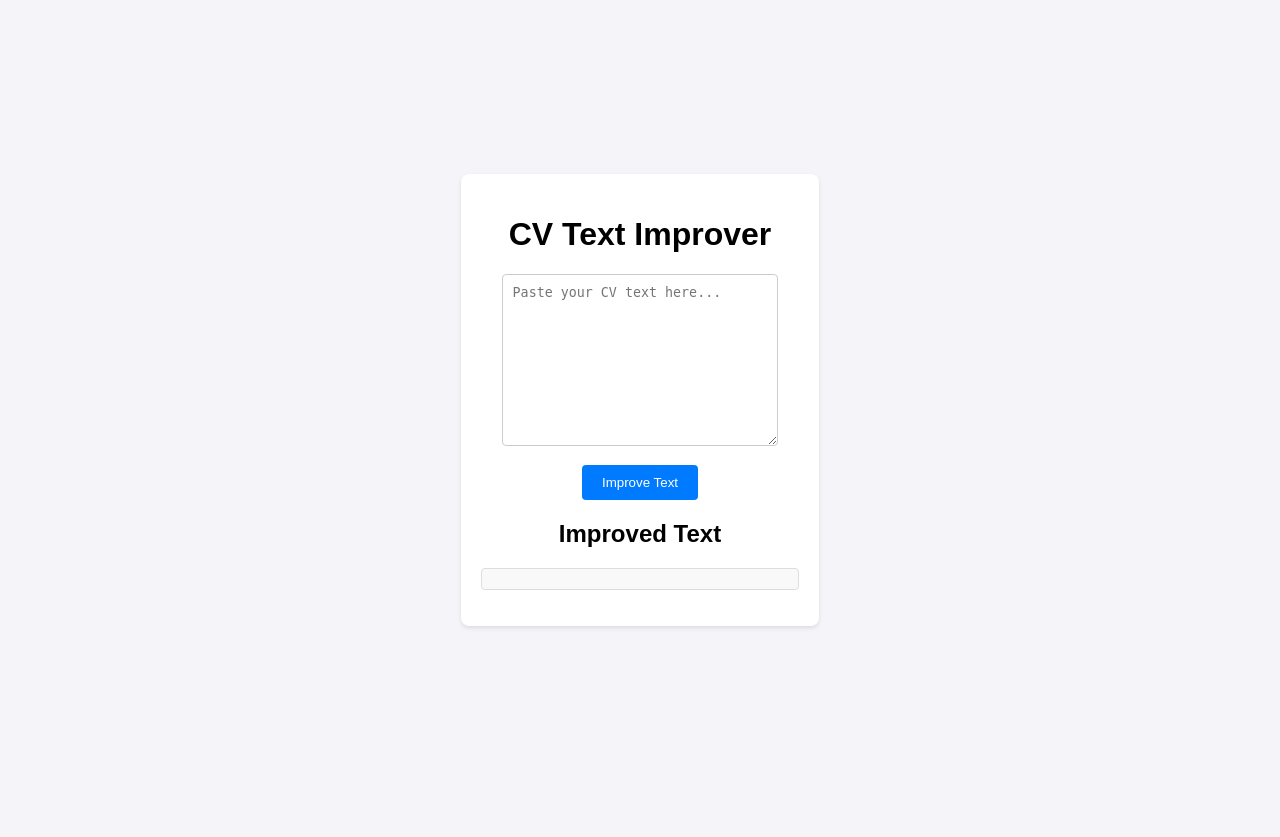
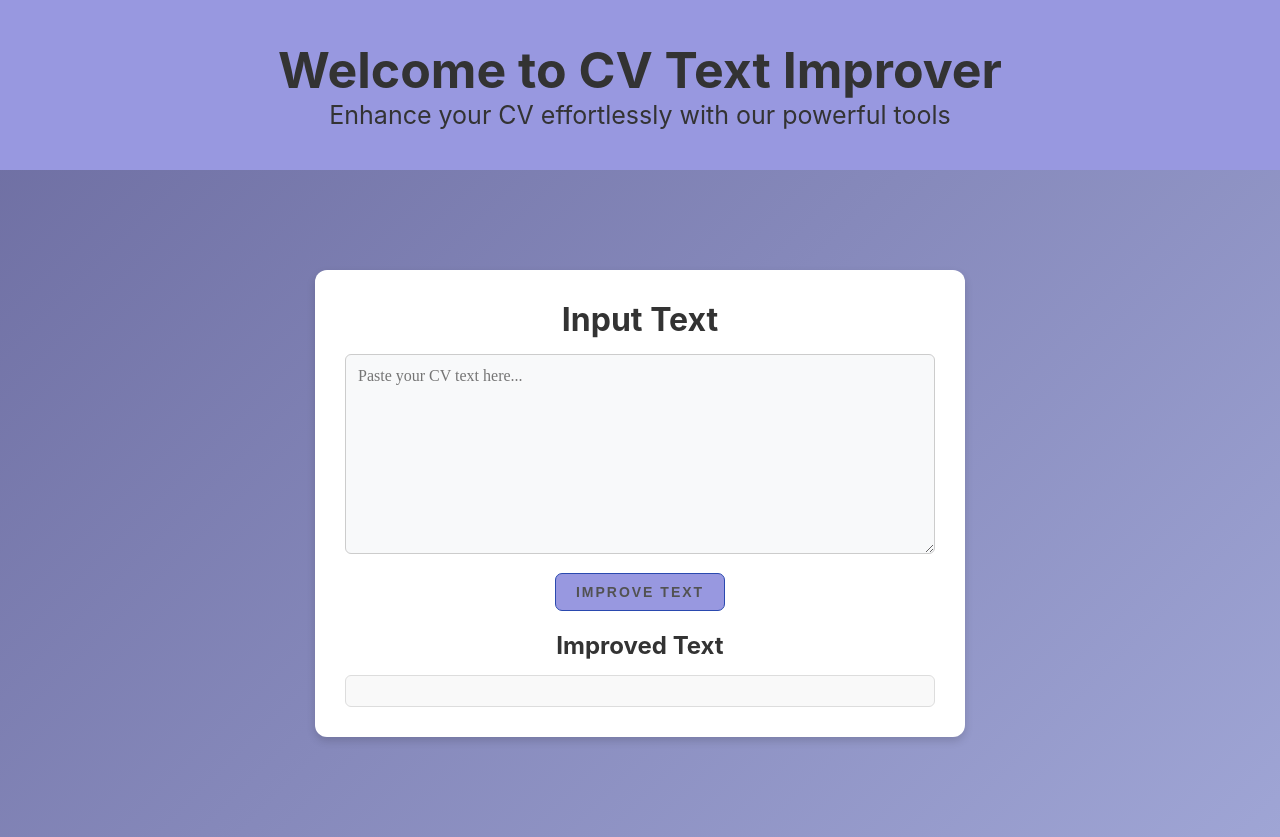
Before and after one commit to AnangAyman/CV_Improver_AOL_AI, a Flask app: page / in a window 1280 px wide. Before the commit the page ends 628 px from the top, so only its background shows below. Run offline with Flask 3, Linux system fonts and the light colour scheme.

Commit message:
css and html

```diff
--- a/static/styles.css
+++ b/static/styles.css
@@ -1,47 +1,169 @@
+/* General Reset */
+* {
+    margin: 0;
+    padding: 0;
+    box-sizing: border-box;
+  }
+
+  /* Body Styling */
   body {
-    font-family: Arial, sans-serif;
+    font-family: 'Inter', Arial, sans-serif; /* Modern and clean font */
     margin: 0;
     padding: 0;
     display: flex;
     justify-content: center;
     align-items: center;
-    height: 100vh;
-    background-color: #f4f4f9;
+    flex-direction: column;
+    min-height: 100vh;
+    background: linear-gradient(135deg, #6c6ca0, #9fa5d5); /* Subtle gradient for a modern look */
+    color: #333;
   }
+
+  header {
+    background-color: #9898e0;
+    padding: 40px;
+    color: #333;
+    width: 100%;
+    text-align: center;
+    font-size: 25px;
+  }
+
+  /* Container Styling */
   .container {
     text-align: center;
-    background: white;
-    padding: 20px;
-    border-radius: 8px;
-    box-shadow: 0 2px 4px rgba(0, 0, 0, 0.1);
+    background: #ffffff;
+    margin: 100px 0;
+    padding: 30px;
+    border-radius: 12px;
+    box-shadow: 0 4px 8px rgba(0, 0, 0, 0.15);
+    width: 90%;
+    max-width: 650px;
   }
+
+  /* Textarea Styling */
   textarea {
-    width: 80%;
-    height: 150px;
+    width: 100%;
+    height: 200px;
     margin-bottom: 15px;
-    padding: 10px;
-    border-radius: 4px;
+    margin-top: 15px;
+    padding: 12px;
+    border-radius: 6px;
     border: 1px solid #ccc;
+    background: #f8f9fa;
+    resize: vertical;
+    font-size: 16px;
+    outline: none;
+    transition: border-color 0.3s;
+    text-align: justify;
+    font-family:"Times New Roman";
   }
+  textarea:focus {
+    border-color: #007BFF;
+    box-shadow: 0 0 5px rgba(0, 123, 255, 0.3);
+  }
+
+  /* Button Styling */
   button {
+    position: relative;
     padding: 10px 20px;
-    background-color: #007BFF;
-    color: white;
-    border: none;
-    border-radius: 4px;
-    cursor: pointer;
+    border-radius: 7px;
+    border: 1px solid rgb(42, 73, 175);
+    font-size: 14px;
+    text-transform: uppercase;
+    font-weight: 600;
+    letter-spacing: 2px;
+    background-color: rgb(152, 152, 224);
+    color: #525252;
+    overflow: hidden;
+    box-shadow: 0 0 0 0 transparent;
+    -webkit-transition: all 0.2s ease-in;
+    -moz-transition: all 0.2s ease-in;
+    transition: all 0.2s ease-in;
   }
+
   button:hover {
-    background-color: #0056b3;
+    background: rgb(152, 152, 224);
+    box-shadow: 0 0 30px 5px rgb(152, 152, 224, 0.815);
+    -webkit-transition: all 0.2s ease-out;
+    -moz-transition: all 0.2s ease-out;
+    transition: all 0.2s ease-out;
   }
+
+  button:hover::before {
+    -webkit-animation: sh02 0.5s 0s linear;
+    -moz-animation: sh02 0.5s 0s linear;
+    animation: sh02 0.5s 0s linear;
+  }
+
+  button::before {
+    content: '';
+    display: block;
+    width: 0px;
+    height: 86%;
+    position: absolute;
+    top: 7%;
+    left: 0%;
+    opacity: 0;
+    background: #fff;
+    box-shadow: 0 0 50px 30px #fff;
+    -webkit-transform: skewX(-20deg);
+    -moz-transform: skewX(-20deg);
+    -ms-transform: skewX(-20deg);
+    -o-transform: skewX(-20deg);
+    transform: skewX(-20deg);
+  }
+
+  @keyframes sh02 {
+    from {
+      opacity: 0;
+      left: 0%;
+    }
+
+    50% {
+      opacity: 1;
+    }
+
+    to {
+      opacity: 0;
+      left: 100%;
+    }
+  }
+
+  button:active {
+    box-shadow: 0 0 0 0 transparent;
+    -webkit-transition: box-shadow 0.2s ease-in;
+    -moz-transition: box-shadow 0.2s ease-in;
+    transition: box-shadow 0.2s ease-in;
+  }
+
+
+  /* Output Container */
   #output-container {
     margin-top: 20px;
   }
   #output-text {
     white-space: pre-wrap;
-    text-align: left;
-    padding: 10px;
+    text-align: justify;
+    margin-top: 15px;
+    padding: 15px;
     background: #f9f9f9;
     border: 1px solid #ddd;
-    border-radius: 4px;
+    border-radius: 6px;
+    font-size: 16px;
+    color: #555;
+    font-family:"Times New Roman";
   }
+
+  /* Responsive Design */
+  @media (max-width: 600px) {
+    .container {
+      padding: 20px;
+    }
+    textarea {
+      height: 120px;
+    }
+    button {
+      width: 100%;
+      padding: 12px;
+    }
+  }
--- a/templates/index.html
+++ b/templates/index.html
@@ -3,12 +3,17 @@
 <head>
     <meta charset="UTF-8">
     <meta name="viewport" content="width=device-width, initial-scale=1.0">
-    <link rel="stylesheet" href="/static/styles.css">
+    <link rel="stylesheet" href="styles.css">
     <title>CV Text Improver</title>
 </head>
 <body>
+  <header>
+    <h1>Welcome to CV Text Improver</h1>
+      <p>Enhance your CV effortlessly with our powerful tools</p>
+    </header>
+
     <div class="container">
-        <h1>CV Text Improver</h1>
+        <h1>Input Text</h1>
         <textarea id="input-text" placeholder="Paste your CV text here..."></textarea>
         <button id="improve-btn">Improve Text</button>
         <div id="output-container">
```
Lines whose indentation alone changed are shown as unchanged.
